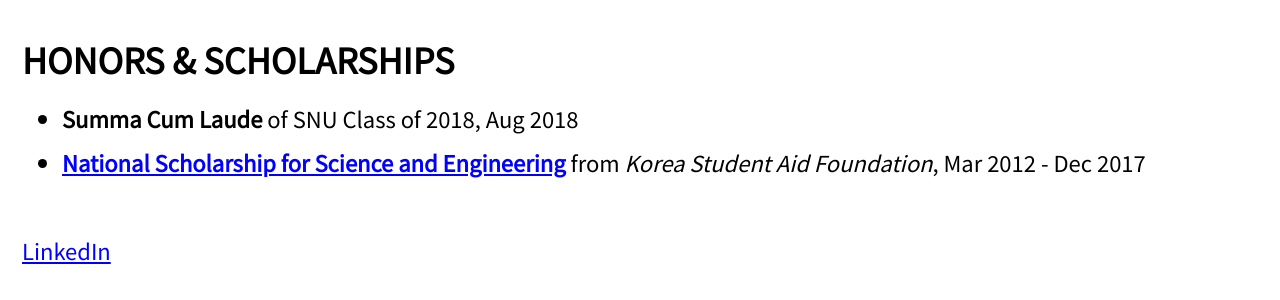
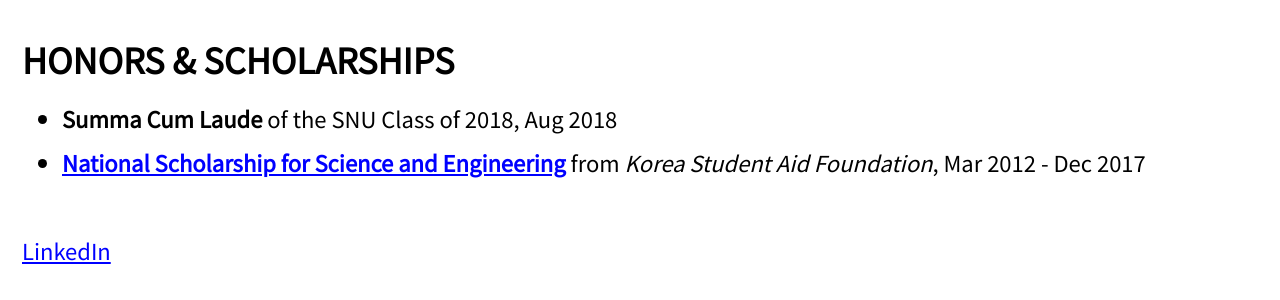
Before and after one commit to jun9303/jun9303.github.io, a Jekyll site: the page built from _pages/about.md, in a window 1280 px wide and 900 px high, scrolled down 1842 px. Shown: the part 382-682 px from the top of the window. Built offline with Jekyll 4.4.1, drawn with Linux system fonts in a browser that asks for light colours; cached includes are drawn as plain includes; nearby versions of some CDN libraries.

Commit message:
Signed-off-by: SJ <jun9303@gmail.com>

```diff
--- a/_pages/about.md
+++ b/_pages/about.md
@@ -67,7 +67,7 @@ feature_row:
 
 # HONORS & SCHOLARSHIPS
 
-- **Summa Cum Laude** of SNU Class of 2018, Aug 2018
+- **Summa Cum Laude** of the SNU Class of 2018, Aug 2018
 - **[National Scholarship for Science and Engineering](http://www.kosaf.go.kr/eng/jsp/aid/aid02_01_01.jsp?ttab1=0)** from *Korea Student Aid Foundation*, Mar 2012 - Dec 2017
 
 <br>
```
Also changed, not shown: index.md (+1 -1 lines).
